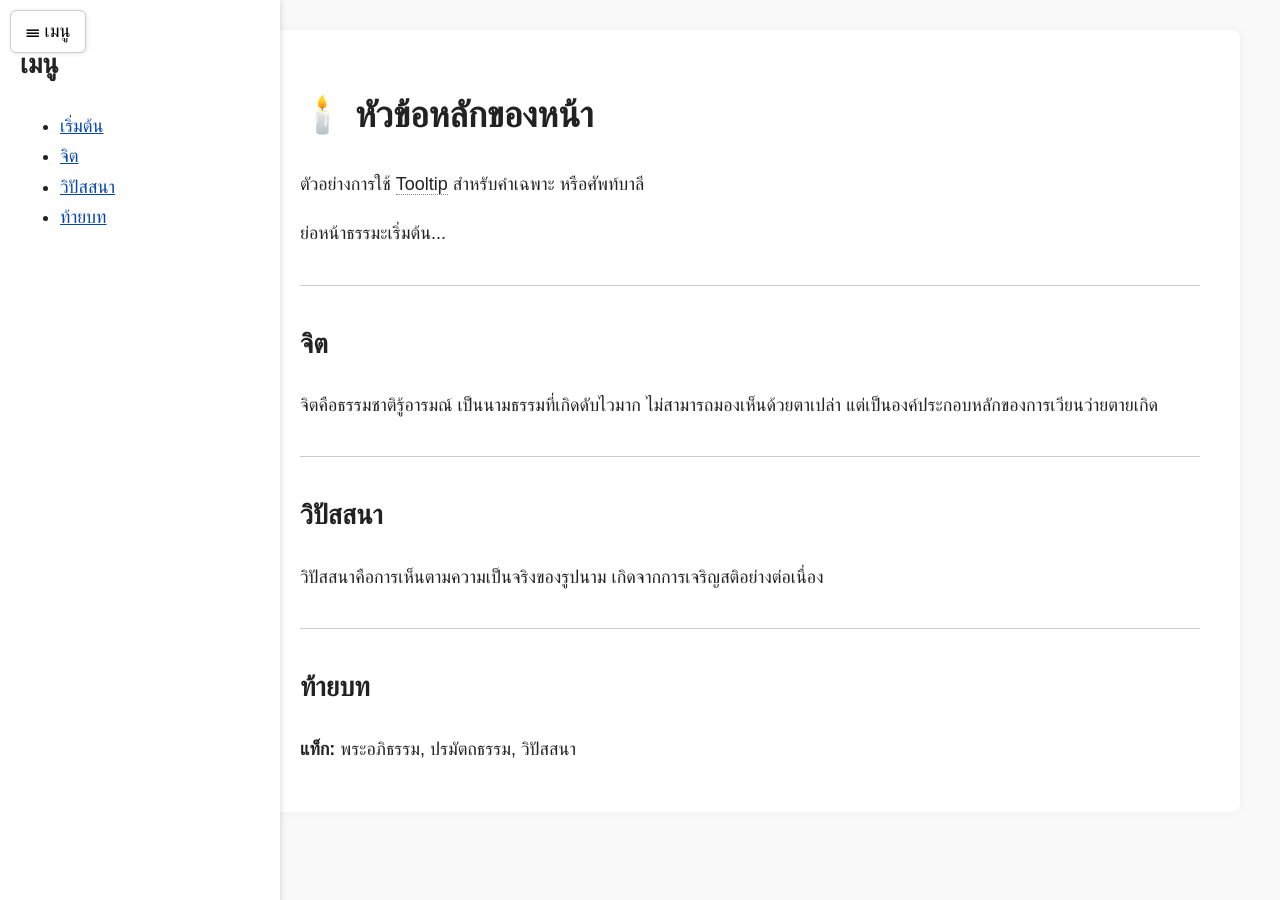
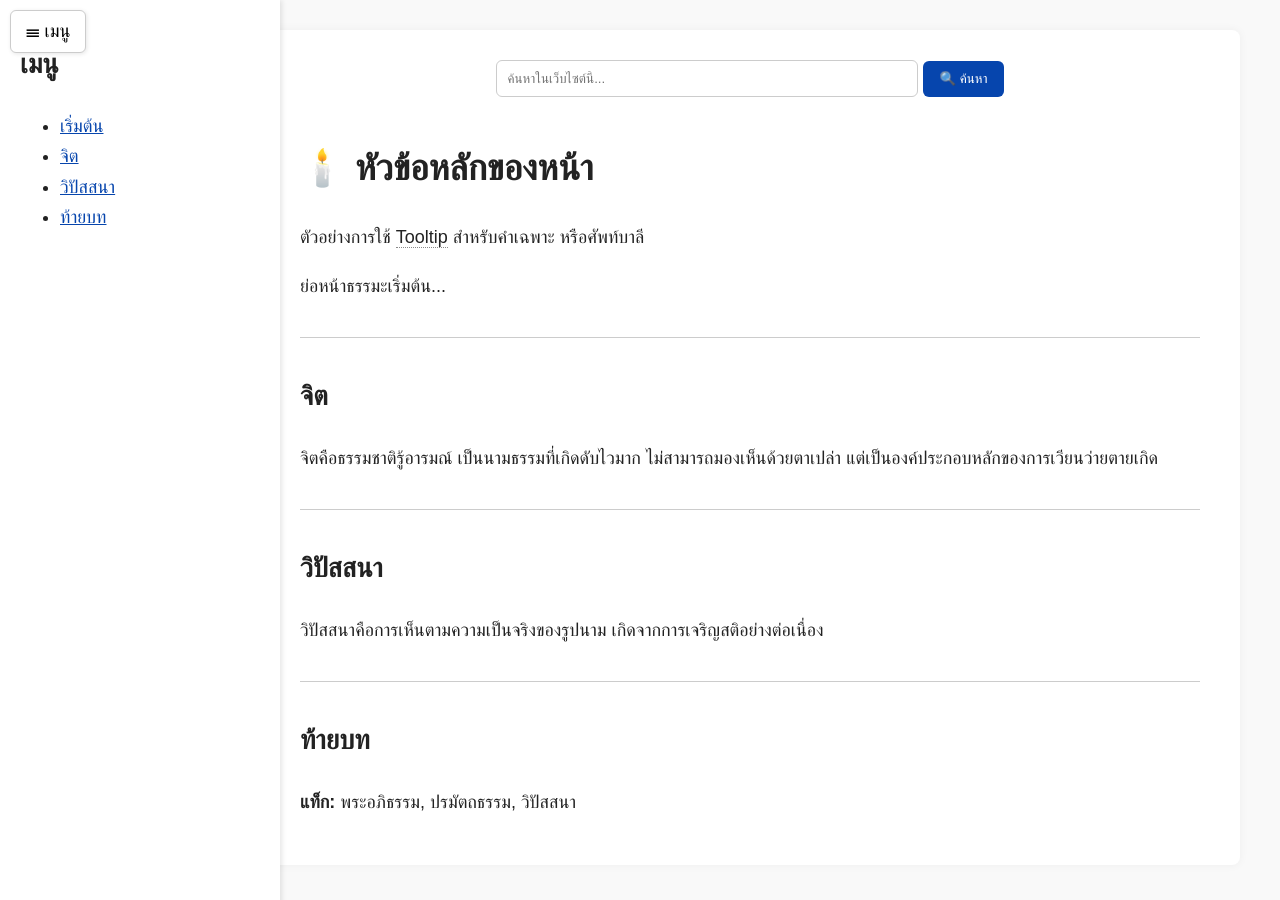
Before and after one commit to dhamsutta/tripitaka, a Jekyll site: the page default.html, which Jekyll copies as it is, in a window 1280 px wide. Built offline with Jekyll 4.4.1, drawn with Linux system fonts in a browser that asks for light colours; some web fonts are replaced.

Commit message:
Update default.html

```diff
--- a/default.html
+++ b/default.html
@@ -151,7 +151,22 @@
     </ul>
   </div>
 
-  <div class="content">
+<div class="content">
+
+  <!-- ✅ กล่องค้นหา Google -->
+  <form action="https://www.google.com/search" method="get" target="_blank" style="text-align: center; margin-bottom: 40px;">
+    <input type="text" name="q" placeholder="ค้นหาในเว็บไซต์นี้..." required
+           style="padding: 10px; width: 60%; max-width: 400px; border: 1px solid #ccc; border-radius: 6px;">
+    <input type="hidden" name="sitesearch" value="tripitaka.github.io">
+    <button type="submit"
+            style="padding: 10px 16px; border: none; background-color: #0645ad; color: white; border-radius: 6px; cursor: pointer;">
+      🔍 ค้นหา
+    </button>
+  </form>
+
+  <!-- เนื้อหาหลัก -->
+
+
     <h1 id="intro">🕯️ หัวข้อหลักของหน้า</h1>
     <p>
       ตัวอย่างการใช้ <span class="tooltip-term" title="คำอธิบายคำศัพท์หรือคำเฉพาะที่ต้องการขยายความ">Tooltip</span> สำหรับคำเฉพาะ หรือศัพท์บาลี
```
